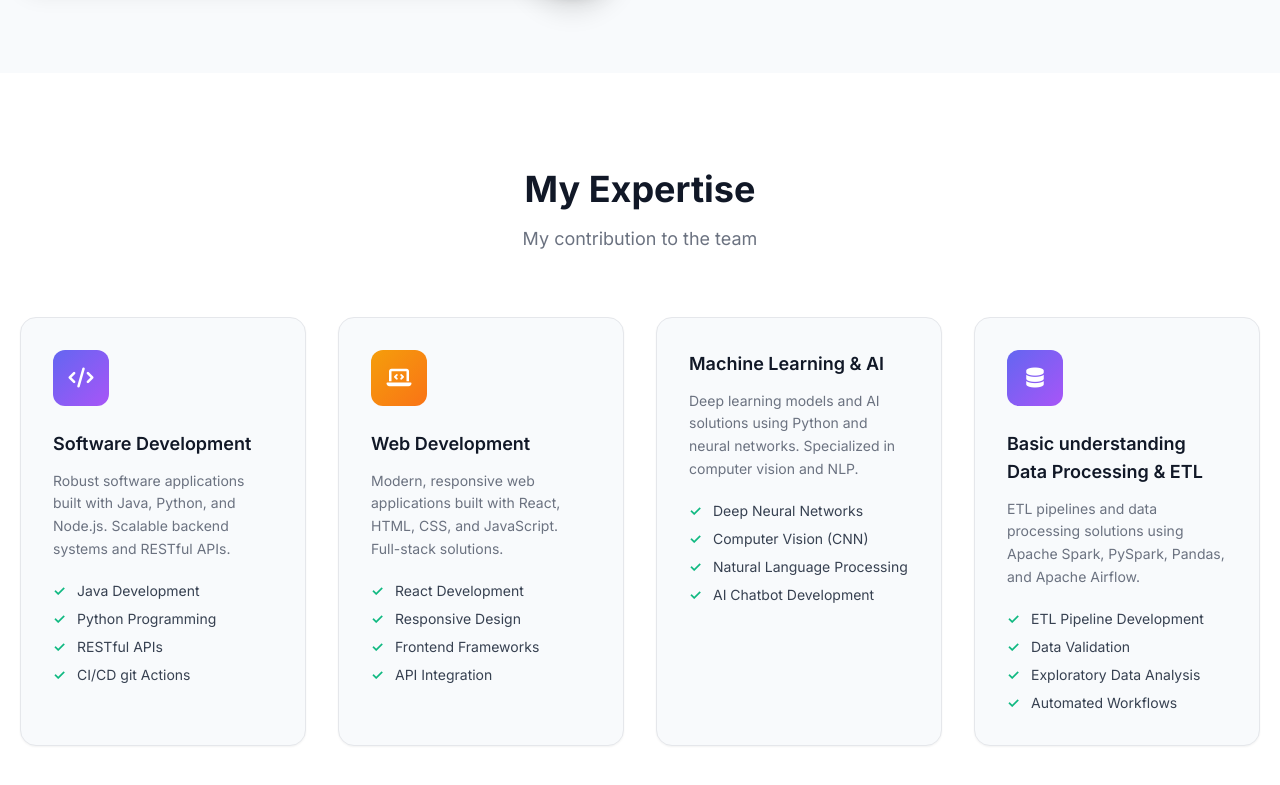
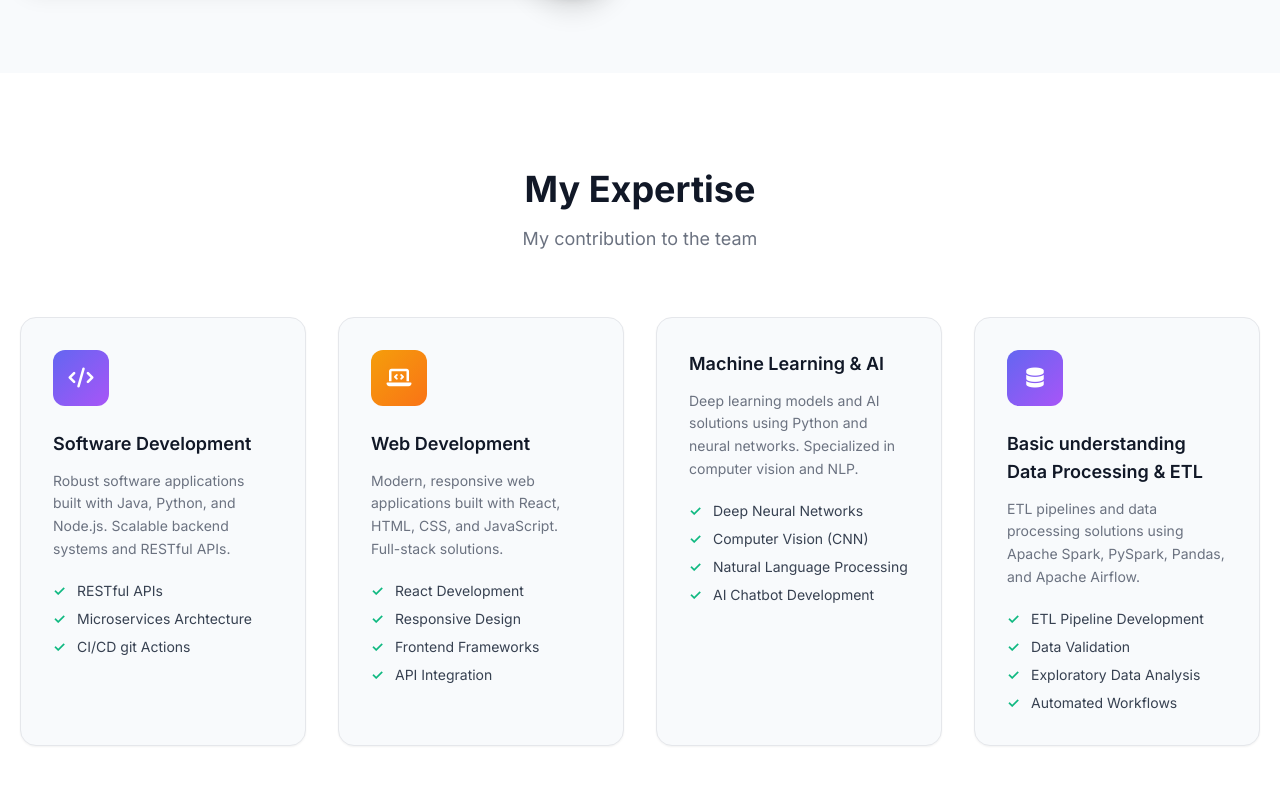
Before and after one commit to ambokileB/myportifolio, a plain HTML site: page index.html in a window 1280 px wide. Shown: the part 1851-2636 px from the top of the page. Drawn offline with nearby package versions, Linux system fonts and the light colour scheme.

Commit message:
feat:changes made

```diff
--- a/index.html
+++ b/index.html
@@ -205,7 +205,7 @@
                 <div>
                     <h3 class="text-2xl font-semibold text-gray-900 dark:text-white mb-6">Passionate Developer Creating Intelligent Software Solutions</h3>
                     <p class="text-gray-500 dark:text-gray-400 mb-5 leading-relaxed">
-                        I'm a highly skilled and motivated Software Developer with a strong foundation in software development, machine learning and  basic knowledge of data processing. I specialize in designing and implementing robust software applications, basic knowledge of git actions CI/CD pipelines, performing exploratory data analysis, and deriving actionable insights from complex datasets.
+                        I'm a highly skilled and motivated Fullstack Software Developer with a strong foundation in software development, machine learning and  basic knowledge of data processing. I specialize in designing and implementing robust software applications, basic knowledge of git actions CI/CD pipelines, performing exploratory data analysis, and deriving actionable insights from complex datasets.
                     </p>
                     <p class="text-gray-500 dark:text-gray-400 mb-8 leading-relaxed">
                         My expertise spans across Java, Python, React,basic  Apache Spark, AI/ML. I'm passionate about solving business problems through software and data-driven solutions, delivering impactful results that increase efficiency and reduce operational costs.
@@ -261,9 +261,9 @@
                     <h3 class="text-lg font-semibold text-gray-900 dark:text-white mb-3">Software Development</h3>
                     <p class="text-gray-500 dark:text-gray-400 text-sm mb-5 leading-relaxed">Robust software applications built with Java, Python, and Node.js. Scalable backend systems and RESTful APIs.</p>
                     <ul class="space-y-2 text-sm">
-                        <li class="relative pl-6 text-gray-700 dark:text-gray-300 before:content-['✓'] before:absolute before:left-0 before:text-accent before:font-bold">Java Development</li>
-                        <li class="relative pl-6 text-gray-700 dark:text-gray-300 before:content-['✓'] before:absolute before:left-0 before:text-accent before:font-bold">Python Programming</li>
+
                         <li class="relative pl-6 text-gray-700 dark:text-gray-300 before:content-['✓'] before:absolute before:left-0 before:text-accent before:font-bold">RESTful APIs</li>
+                        <li class="relative pl-6 text-gray-700 dark:text-gray-300 before:content-['✓'] before:absolute before:left-0 before:text-accent before:font-bold">Microservices Archtecture</li>
                         <li class="relative pl-6 text-gray-700 dark:text-gray-300 before:content-['✓'] before:absolute before:left-0 before:text-accent before:font-bold">CI/CD git  Actions</li>
                     </ul>
                 </div>
```
